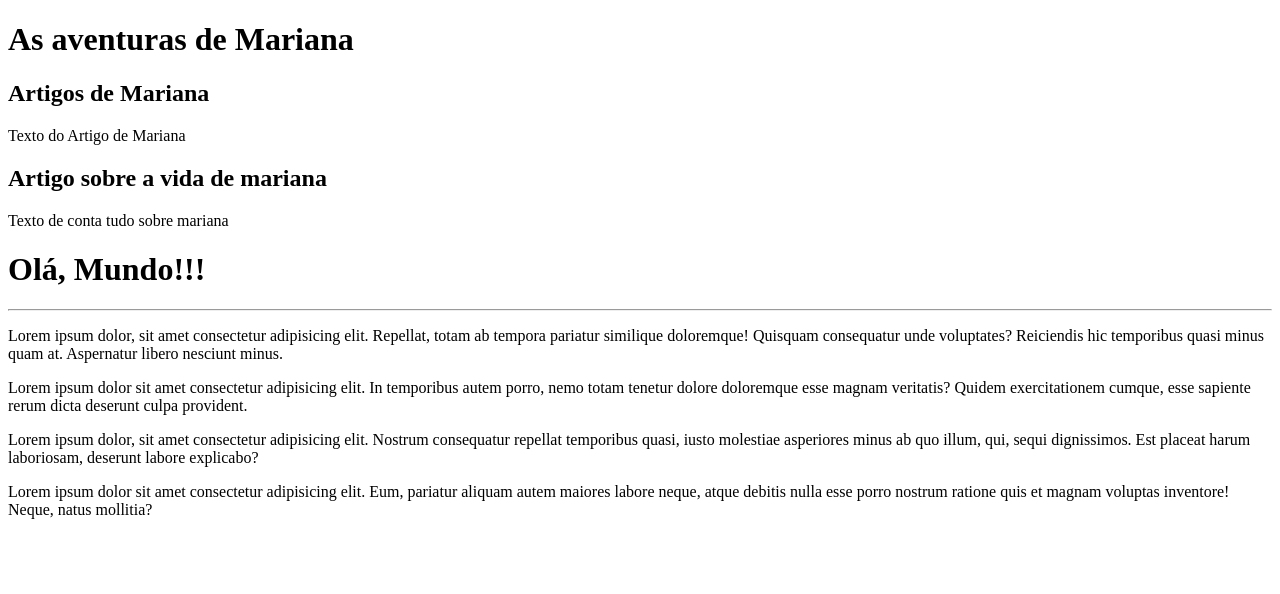
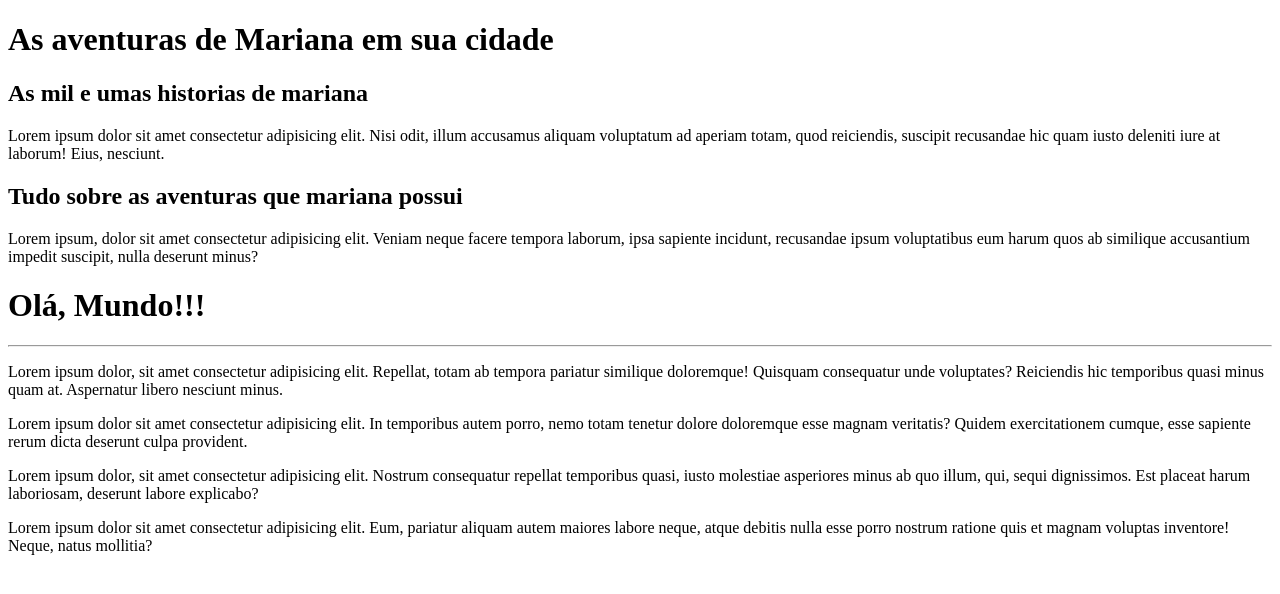
Before and after one commit to olguinha/Primeiros-testes-com-github, a plain HTML site: page site-exemplo/index.html in a window 1280 px wide. Drawn offline with Linux system fonts and the light colour scheme.

Commit message:
comecei a escrever o conteudo

```diff
--- a/site-exemplo/index.html
+++ b/site-exemplo/index.html
@@ -8,16 +8,16 @@
 <body>
         <main>
             <header>
-                <h1> As aventuras de Mariana</h1>
+                <h1> As aventuras de Mariana em sua cidade </h1>
             </header>
 
             <article>
-                <h2>Artigos de Mariana</h2>
-                <p>Texto do Artigo de Mariana</p>
+                <h2>As mil e umas historias de mariana</h2>
+                <p>Lorem ipsum dolor sit amet consectetur adipisicing elit. Nisi odit, illum accusamus aliquam voluptatum ad aperiam totam, quod reiciendis, suscipit recusandae hic quam iusto deleniti iure at laborum! Eius, nesciunt.</p>
             </article>
             <article>
-                <h2> Artigo sobre a vida de mariana</h2>
-                <p>Texto de conta tudo sobre mariana</p>
+                <h2>Tudo sobre as aventuras que mariana possui</h2>
+                <p>Lorem ipsum, dolor sit amet consectetur adipisicing elit. Veniam neque facere tempora laborum, ipsa sapiente incidunt, recusandae ipsum voluptatibus eum harum quos ab similique accusantium impedit suscipit, nulla deserunt minus?</p>
             </article>
         </main>
 
```
